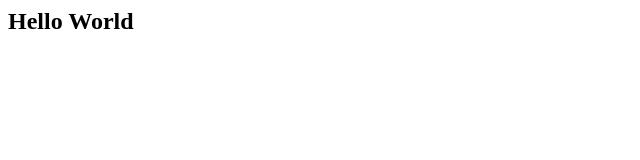
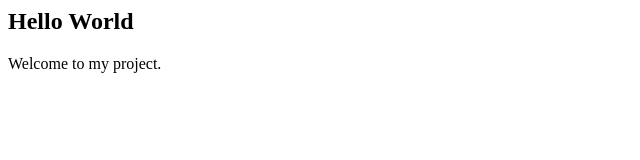
Before and after one commit to nisheksharma4/github-upload, a plain HTML site: page index.html in a window 1280 px wide. Shown: the whole page, without its empty margins (0-640 px from the left). Drawn offline with Linux system fonts and the light colour scheme.

Commit message:
initial commit

```diff
--- a/index.html
+++ b/index.html
@@ -10,5 +10,6 @@
 </head>
 <body>
     <h2 class="demo">Hello World</h2>
+    <p>Welcome to my project.</p>
 </body>
 </html>
```
